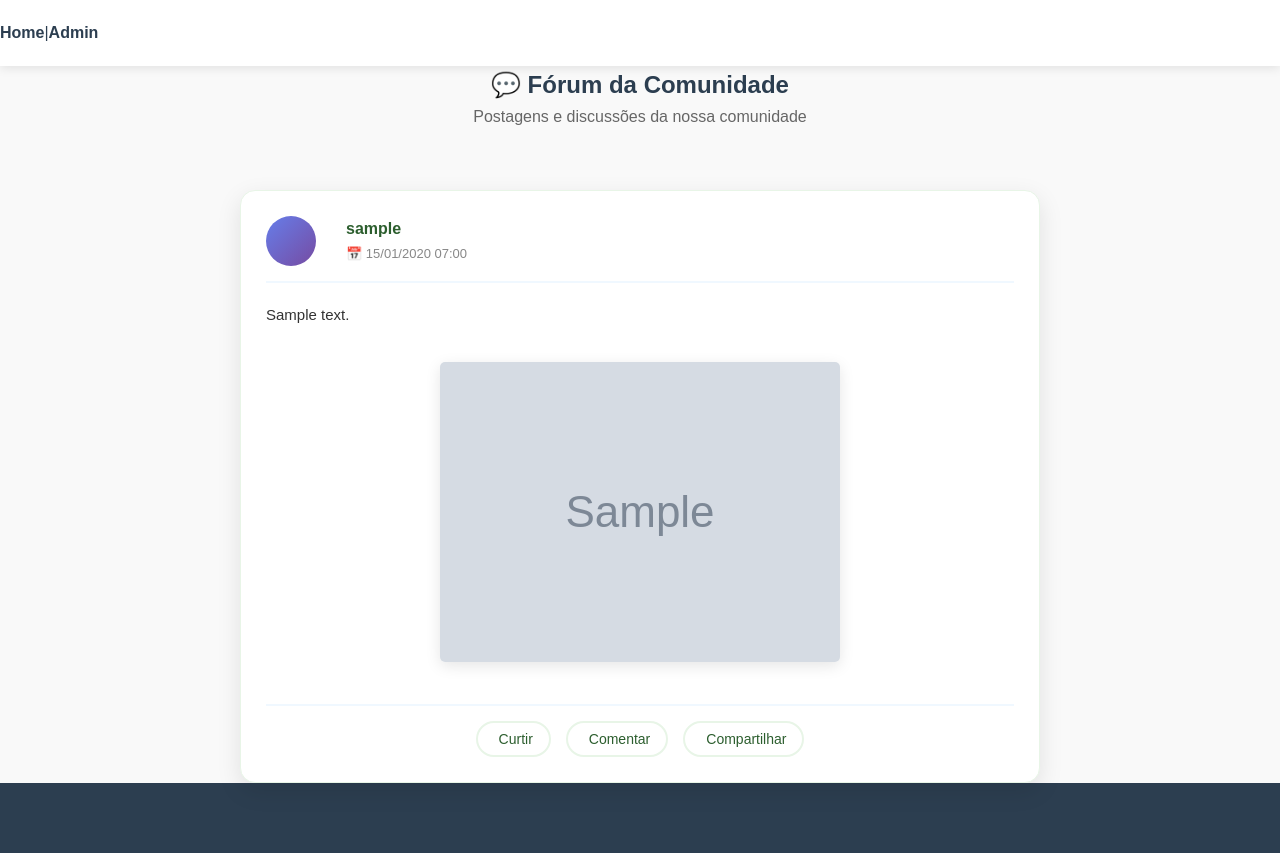
After one commit to yasminnn19/Maes, a Django app: page /forum/ in a window 1280 px wide. The commit adds this page. Run offline with Django 5.2, Linux system fonts and the light colour scheme; tables that the repository leaves empty hold one stand-in row (values such as "Sample post"); grey boxes marked "Sample" are stand-in pictures.

Commit message:
Add files via upload

```diff
--- a/app/models.py
+++ b/app/models.py
@@ -25,6 +25,10 @@ class CategoriaReceita(models.Model):
 
     def __str__(self):
         return self.nome
+
+    # Adicione este método
+    def contar_receitas(self):
+        return self.receitas.count()
 
 class Ingrediente(models.Model):
     """Modelo para ingredientes com sugestões de substituições"""
@@ -118,9 +122,29 @@ class Postagem(models.Model):
     data_atualizacao = models.DateTimeField(auto_now=True)
 
     class Meta:
-        ordering = ['-data_publicacao']
         verbose_name = 'Postagem'
         verbose_name_plural = 'Postagens'
 
     def __str__(self):
         return f"Postagem de {self.autor.username} em {self.data_publicacao}"
+
+# models.py - adicione este modelo junto com os existentes
+
+class DicaNutricional(models.Model):
+    """Modelo simples para dicas nutricionais como texto"""
+    titulo = models.CharField(max_length=200)
+    texto = models.TextField('Texto da Dica')
+    autor = models.ForeignKey(
+        Usuario,
+        on_delete=models.CASCADE,
+        related_name='dicas_nutricionais'
+    )
+    data_criacao = models.DateTimeField(auto_now_add=True)
+
+    class Meta:
+        ordering = ['-data_criacao']
+        verbose_name = 'Dica Nutricional'
+        verbose_name_plural = 'Dicas Nutricionais'
+
+    def __str__(self):
+        return self.titulo
--- a/app/static/css/style.css
+++ b/app/static/css/style.css
@@ -341,3 +341,86 @@
                 display: none;
             }
         }
+/* Estilos para as novas páginas */
+.dica-detalhe, .receita-detalhe {
+    background: white;
+    padding: 30px;
+    border-radius: 10px;
+    box-shadow: 0 2px 10px rgba(0,0,0,0.1);
+}
+
+.dica-content, .ingredientes, .modo-preparo {
+    line-height: 1.6;
+    margin: 20px 0;
+    padding: 20px;
+    background: #f8f9fa;
+    border-radius: 5px;
+}
+
+.dica-meta, .receita-meta {
+    color: #666;
+    font-size: 14px;
+    margin: 20px 0;
+}
+
+.receita-info {
+    display: flex;
+    gap: 20px;
+    margin: 20px 0;
+    flex-wrap: wrap;
+}
+
+.info-item {
+    background: #e8f5e7;
+    padding: 10px 15px;
+    border-radius: 5px;
+    display: flex;
+    align-items: center;
+    gap: 8px;
+}
+
+.receita-section {
+    margin: 30px 0;
+}
+
+.receita-section h2 {
+    color: #2c5e2e;
+    margin-bottom: 15px;
+}
+
+.btn-group {
+    display: flex;
+    gap: 15px;
+    margin-top: 30px;
+}
+
+.post-card {
+    background: white;
+    padding: 25px;
+    margin: 20px 0;
+    border-radius: 8px;
+    box-shadow: 0 2px 10px rgba(0,0,0,0.1);
+}
+
+.post-image img {
+    max-width: 100%;
+    border-radius: 5px;
+    margin: 15px 0;
+}
+
+.post-meta {
+    display: flex;
+    justify-content: space-between;
+    align-items: center;
+    margin-top: 15px;
+    padding-top: 15px;
+    border-top: 1px solid #eee;
+}
+
+.empty-message {
+    text-align: center;
+    padding: 40px;
+    background: white;
+    border-radius: 8px;
+    box-shadow: 0 2px 10px rgba(0,0,0,0.1);
+}
--- a/app/templates/base.html
+++ b/app/templates/base.html
@@ -7,10 +7,10 @@
 </head>
 <body>
     <header>
-        <h1>Sistema para Mães de crianças alérgicas a proteína do leite</h1>
-        <nav>
+        <nav><ul class="nav-links">
             <a href="{% url 'pagina_inicial' %}">Home</a> |
             <a href="/admin/">Admin</a>
+            </ul>
         </nav>
     </header>
 
--- /dev/null
+++ b/app/templates/forum/lista_postagens.html
@@ -0,0 +1,229 @@
+{% extends "base.html" %}
+{% load static %}
+
+{% block title %}Fórum - Mães APLV{% endblock %}
+
+{% block content %}
+<section class="container">
+    <div class="section-title">
+        <h1>💬 Fórum da Comunidade</h1>
+        <p>Postagens e discussões da nossa comunidade</p>
+    </div>
+
+    <div class="forum-posts">
+        {% for postagem in postagens %}
+        <div class="post-card floating-card">
+            <div class="post-header">
+                <div class="author-avatar">
+                    <i class="fas fa-user-circle"></i>
+                </div>
+                <div class="author-info">
+                    <strong>{{ postagem.autor.username }}</strong>
+                    <span class="post-date">📅 {{ postagem.data_publicacao|date:"d/m/Y H:i" }}</span>
+                </div>
+            </div>
+
+            <div class="post-content">
+                {{ postagem.texto|linebreaks }}
+            </div>
+
+            {% if postagem.imagem %}
+            <div class="post-image">
+                <img src="{{ postagem.imagem.url }}" alt="Imagem da postagem" class="post-img">
+            </div>
+            {% endif %}
+
+            <div class="post-footer">
+                <div class="post-actions">
+                    <button class="action-btn">
+                        <i class="far fa-heart"></i> Curtir
+                    </button>
+                    <button class="action-btn">
+                        <i class="far fa-comment"></i> Comentar
+                    </button>
+                    <button class="action-btn">
+                        <i class="far fa-share-square"></i> Compartilhar
+                    </button>
+                </div>
+            </div>
+        </div>
+        {% empty %}
+        <div class="empty-message floating-card">
+            <div class="empty-icon">
+                <i class="fas fa-comments"></i>
+            </div>
+            <h3>📝 Nenhuma postagem no fórum</h3>
+            <p>Ainda não há postagens no fórum da comunidade.</p>
+        </div>
+        {% endfor %}
+    </div>
+</section>
+
+<style>
+.forum-posts {
+    display: flex;
+    flex-direction: column;
+    gap: 25px;
+    max-width: 800px;
+    margin: 0 auto;
+}
+
+.floating-card {
+    background: white;
+    border-radius: 15px;
+    box-shadow: 0 8px 25px rgba(0, 0, 0, 0.1);
+    transition: all 0.3s ease;
+    border: 1px solid #e8f5e7;
+}
+
+.floating-card:hover {
+    transform: translateY(-5px);
+    box-shadow: 0 12px 35px rgba(0, 0, 0, 0.15);
+}
+
+.post-card {
+    padding: 25px;
+    margin: 0;
+}
+
+.post-header {
+    display: flex;
+    align-items: center;
+    gap: 15px;
+    margin-bottom: 20px;
+    padding-bottom: 15px;
+    border-bottom: 2px solid #f0f8ff;
+}
+
+.author-avatar {
+    width: 50px;
+    height: 50px;
+    border-radius: 50%;
+    background: linear-gradient(135deg, #667eea 0%, #764ba2 100%);
+    display: flex;
+    align-items: center;
+    justify-content: center;
+    color: white;
+    font-size: 24px;
+}
+
+.author-info {
+    display: flex;
+    flex-direction: column;
+}
+
+.author-info strong {
+    color: #2c5e2e;
+    font-size: 16px;
+}
+
+.post-date {
+    color: #888;
+    font-size: 13px;
+    margin-top: 2px;
+}
+
+.post-content {
+    color: #333;
+    line-height: 1.6;
+    margin-bottom: 20px;
+    font-size: 15px;
+}
+
+.post-image {
+    margin: 20px 0;
+    text-align: center;
+}
+
+.post-img {
+    max-width: 100%;
+    border-radius: 12px;
+    box-shadow: 0 4px 15px rgba(0, 0, 0, 0.1);
+    transition: transform 0.3s ease;
+}
+
+.post-img:hover {
+    transform: scale(1.02);
+}
+
+.post-footer {
+    border-top: 2px solid #f0f8ff;
+    padding-top: 15px;
+    margin-top: 20px;
+}
+
+.post-actions {
+    display: flex;
+    gap: 15px;
+    justify-content: center;
+}
+
+.action-btn {
+    background: transparent;
+    border: 2px solid #e8f5e7;
+    color: #2c5e2e;
+    padding: 8px 16px;
+    border-radius: 20px;
+    cursor: pointer;
+    transition: all 0.3s ease;
+    font-size: 14px;
+    display: flex;
+    align-items: center;
+    gap: 5px;
+}
+
+.action-btn:hover {
+    background: #2c5e2e;
+    color: white;
+    border-color: #2c5e2e;
+    transform: translateY(-2px);
+}
+
+.empty-message {
+    text-align: center;
+    padding: 50px 30px;
+    background: linear-gradient(135deg, #f8f9fa 0%, #e8f5e7 100%);
+}
+
+.empty-icon {
+    font-size: 48px;
+    color: #2c5e2e;
+    margin-bottom: 20px;
+}
+
+.empty-message h3 {
+    color: #2c5e2e;
+    margin-bottom: 10px;
+}
+
+.empty-message p {
+    color: #666;
+    font-size: 16px;
+}
+
+/* Responsividade */
+@media (max-width: 768px) {
+    .post-card {
+        padding: 20px;
+        margin: 10px;
+    }
+
+    .post-header {
+        flex-direction: column;
+        text-align: center;
+        gap: 10px;
+    }
+
+    .post-actions {
+        flex-wrap: wrap;
+        gap: 10px;
+    }
+
+    .action-btn {
+        flex: 1;
+        min-width: 120px;
+        justify-content: center;
+    }
+}
+</style>
+{% endblock %}
--- /dev/null
+++ b/app/templates/login.html
@@ -0,0 +1 @@
+<p>login</p>
--- a/app/views.py
+++ b/app/views.py
@@ -1,5 +1,6 @@
 from django.shortcuts import render
-from .models import Usuario, Receita, Ingrediente
+from django.shortcuts import render, get_object_or_404
+from .models import Usuario, Receita, Ingrediente, DicaNutricional, Postagem
 
 def index(request):
     context = {
@@ -12,3 +13,29 @@ def index(request):
 def pagina_inicial(request):
     receitas_destaque = Receita.objects.all()[:3]  # 3 receitas mais recentes
     return render(request, 'inicio.html', {'receitas': receitas_destaque})
+
+# app/views.py
+
+def lista_dicas_nutricionais(request):
+    dicas = DicaNutricional.objects.all()
+    return render(request, 'dicas/lista_dicas.html', {'dicas': dicas})
+    # ↑ Mude de 'app/dicas/lista_dicas.html' para 'dicas/lista_dicas.html'
+
+def detalhe_dica_nutricional(request, pk):
+    dica = get_object_or_404(DicaNutricional, pk=pk)
+    return render(request, 'dicas/detalhe_dica.html', {'dica': dica})
+    # ↑ Mude de 'app/dicas/detalhe_dica.html' para 'dicas/detalhe_dica.html'
+
+def lista_postagens_forum(request):
+    postagens = Postagem.objects.all().order_by('-data_publicacao')
+    return render(request, 'forum/lista_postagens.html', {'postagens': postagens})
+
+# app/views.py
+
+def lista_receitas(request):
+    receitas = Receita.objects.all().order_by('-data_criacao')
+    return render(request, 'receitas/lista_receitas.html', {'receitas': receitas})
+
+def detalhe_receita(request, pk):
+    receita = get_object_or_404(Receita, pk=pk)
+    return render(request, 'receitas/detalhe_receita.html', {'receita': receita})
--- a/config/urls.py
+++ b/config/urls.py
@@ -1,9 +1,16 @@
+# config/urls.py
+
 from django.contrib import admin
 from django.urls import path
-from app.views import index, pagina_inicial  # Adicione a nova view
+from app.views import index, pagina_inicial, lista_dicas_nutricionais, detalhe_dica_nutricional, lista_postagens_forum, lista_receitas, detalhe_receita
 
 urlpatterns = [
-    path('', index, name='index'),  # Página administrativa
-    path('inicio/', pagina_inicial, name='pagina_inicial'),  # Página de usuários
+    path('', index, name='index'),
+    path('inicio/', pagina_inicial, name='pagina_inicial'),
     path('admin/', admin.site.urls),
+    path('dicas/', lista_dicas_nutricionais, name='lista_dicas'),
+    path('dicas/<int:pk>/', detalhe_dica_nutricional, name='detalhe_dica'),
+    path('forum/', lista_postagens_forum, name='lista_postagens'),
+    path('receitas/', lista_receitas, name='lista_receitas'),
+    path('receitas/<int:pk>/', detalhe_receita, name='detalhe_receita'),
 ]
```
Also changed, not shown: app/admin.py (+59 -2 lines), app/templates/dicas/detalhe_dica.html (added, +26 -0 lines), app/templates/dicas/lista_dicas.html (added, +34 -0 lines), app/templates/inicio.html (+4 -3 lines), app/templates/receitas/detalhe_receita.html (added, +53 -0 lines), app/templates/receitas/lista_receitas.html (added, +39 -0 lines), app/migrations/0002_alter_postagem_options_dicanutricional.py (added).
